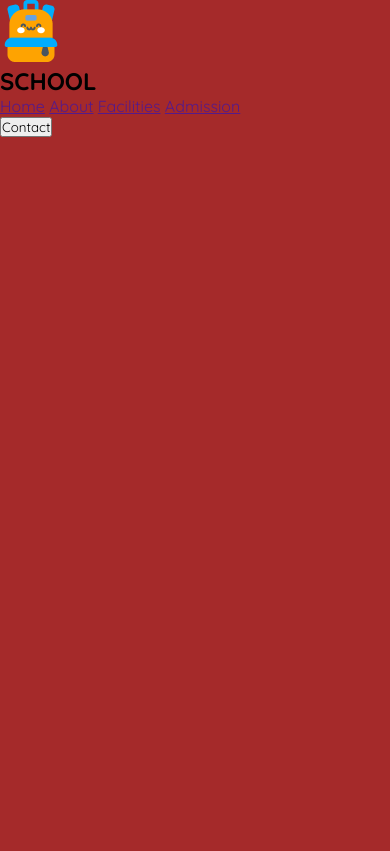
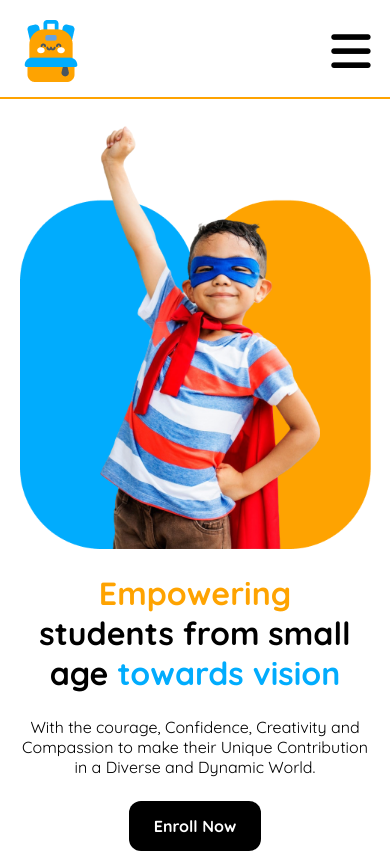
Before and after one commit to Rafi-Shariar/PH-A2-School, a plain HTML site: page index.html in a window 390 px wide. Drawn offline with Linux system fonts and the light colour scheme.

Commit message:
header and banner done

```diff
--- a/index.html
+++ b/index.html
@@ -1,6 +1,7 @@
 <!DOCTYPE html>
 <html lang="en">
 <head>
+    <link rel="stylesheet" href="https://cdnjs.cloudflare.com/ajax/libs/font-awesome/6.7.2/css/all.min.css" integrity="sha512-Evv84Mr4kqVGRNSgIGL/F/aIDqQb7xQ2vcrdIwxfjThSH8CSR7PBEakCr51Ck+w+/U6swU2Im1vVX0SVk9ABhg==" crossorigin="anonymous" referrerpolicy="no-referrer" />
     <meta charset="UTF-8">
     <meta name="viewport" content="width=device-width, initial-scale=1.0">
     <title>A2-School</title>
@@ -22,8 +23,25 @@
                 <a href="" id="add">Admission</a>
             </nav>
             <button>Contact</button>
+            <div class="nav-icon">
+                <i class="fa-solid fa-bars"></i>
+            </div>
         </div>
     </header>
+    <div class="line"></div>
+
+    <main>
+        <div class="banner">
+            <div class="banner-content">
+                <h1><span id="org">Empowering</span> <br>students from small age <span id="blue">towards vision</span></h1>
+                <p>With the courage, Confidence, Creativity and Compassion to make their Unique Contribution in a Diverse and Dynamic World.</p>
+                <button>Enroll Now</button>
+            </div>
+            <div class="banner-img">
+                <img src="./assets/hero-kids.png" alt="">
+            </div>
+        </div>
+    </main>
 
 </body>
 </html>
--- a/responsive.css
+++ b/responsive.css
@@ -1,7 +1,67 @@
-@media screen and (max-width:700px){
+@media screen and (max-width:425px){
 
-    body{
-        background:  brown;
+    .header h2,nav,.header button{
+        display: none;
+    }
+    .nav-icon{
+        display: inline;
+    }
+    .nav-icon i{
+        display: inline;
+        font-size: 45px;
     }
 
+    .line{
+        width: 100%;
+        border: 0.01rem solid rgba(254, 163, 1, 1);
+        margin-top: 15px;
+    }
+
+    /* Banner-section */
+    .banner{
+        flex-direction: column;
+    }
+
+    .banner img{
+        width: 100%;
+    }
+
+    .banner-content{
+        order: 2;
+        text-align: center;
+        margin-top: 20px;
+    }
+    .banner-img{
+        order: 1;
+        margin-top: 20px;
+    }
+
+    .banner-content h1{
+        font-size: 2rem;
+    }
+    .banner-content p{
+        font-size: 1rem;
+    }
+    .banner-content button{
+        width: 132px;
+        font-size: 1rem;
+    }
+
+
+
+
+
+
+
+
+
+
+
+
+
+
+
+
+
+
 }
--- a/style.css
+++ b/style.css
@@ -4,3 +4,108 @@
     margin: 0;
     padding: 0;
 }
+/* header section*/
+header{
+    width: 90%;
+    margin: 0px auto;
+    margin-top: 20px;
+}
+
+.header{
+    display: flex;
+    justify-content: space-between;
+    align-items: center;
+}
+.logo{
+    display: flex;
+    align-items: center;
+    gap: 10px;
+
+}
+.logo h2{
+    font-size: 2rem;
+    font-family: 700;
+}
+
+a{
+    text-decoration: none;
+    margin-right: 32px;
+}
+.header button{
+    background: rgba(254, 163, 1, 1);
+    color: aliceblue;
+    border: 0;
+    border-radius: 12px;
+    height: 50px;
+    width: 197px;
+    font-size: 1.25rem;
+    font-weight: 600;
+}
+
+#home{
+    color: rgba(254, 163, 1, 1);
+    font-weight: 700;
+}
+#about{
+    color:rgba(1, 172, 253, 1) ;
+    font-weight:500 ;
+}
+#faci{
+    color: rgba(5, 212, 223, 1);
+    font-weight:500 ;
+}
+#add{
+    color: #5D58EF;
+    font-weight:500 ;
+}
+
+
+.nav-icon i , .nav-icon{
+    display: none;
+}
+
+
+
+main{
+    width: 90%;
+    margin: 0px auto;
+}
+
+/* Banner - section */
+.banner{
+    display: flex;
+    justify-content: space-between;
+    align-items: center;
+}
+.banner-content{
+    max-width: 640px;
+}
+
+.banner-content h1{
+    font-size: 3.5rem;
+    font-weight: 700;
+}
+#org{
+    color: rgba(254, 163, 1, 1);
+}
+#blue{
+    color: rgba(1, 172, 253, 1);
+}
+
+.banner-content p{
+    font-size: 1.25rem;
+    font-weight: 400;
+    margin-top: 24px;
+}
+
+.banner-content button{
+    width: 197px;
+    height: 50px;
+    background: #000;
+    color: white;
+    border: none;
+    border-radius: 12px;
+    font-size: 1.25rem;
+    font-weight: 700;
+    margin-top: 24px;
+}
```
